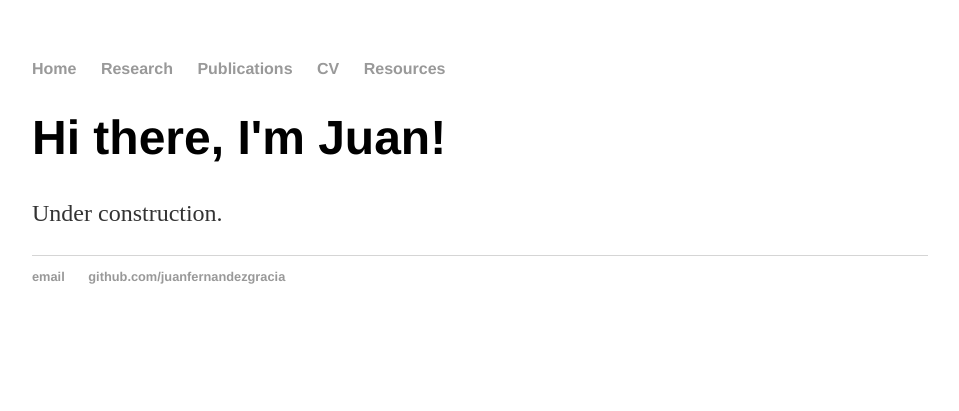
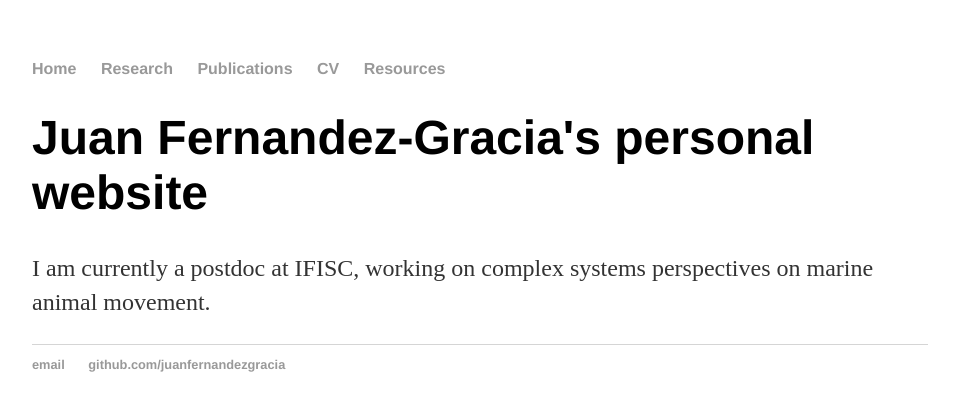
Before and after one commit to juanfernandezgracia/juanfernandezgracia.github.io, a Jekyll site: the page built from index.html, in a window 1280 px wide. Shown: the top 411 px of the page, without its empty margins (160-1119 px from the left). Built offline with Jekyll 4.4.1, drawn with Linux system fonts in a browser that asks for light colours.

Commit message:
update main page

```diff
--- a/index.html
+++ b/index.html
@@ -4,6 +4,6 @@ title: Juan Fernandez-Gracia
 ---
 
 <div class="blurb">
-	<h1>Hi there, I'm Juan!</h1>
-	<p>Under construction.</p>
+	<h1>Juan Fernandez-Gracia's personal website</h1>
+	<p>I am currently a postdoc at IFISC, working on complex systems perspectives on marine animal movement.</p>
 </div><!-- /.blurb -->
```
